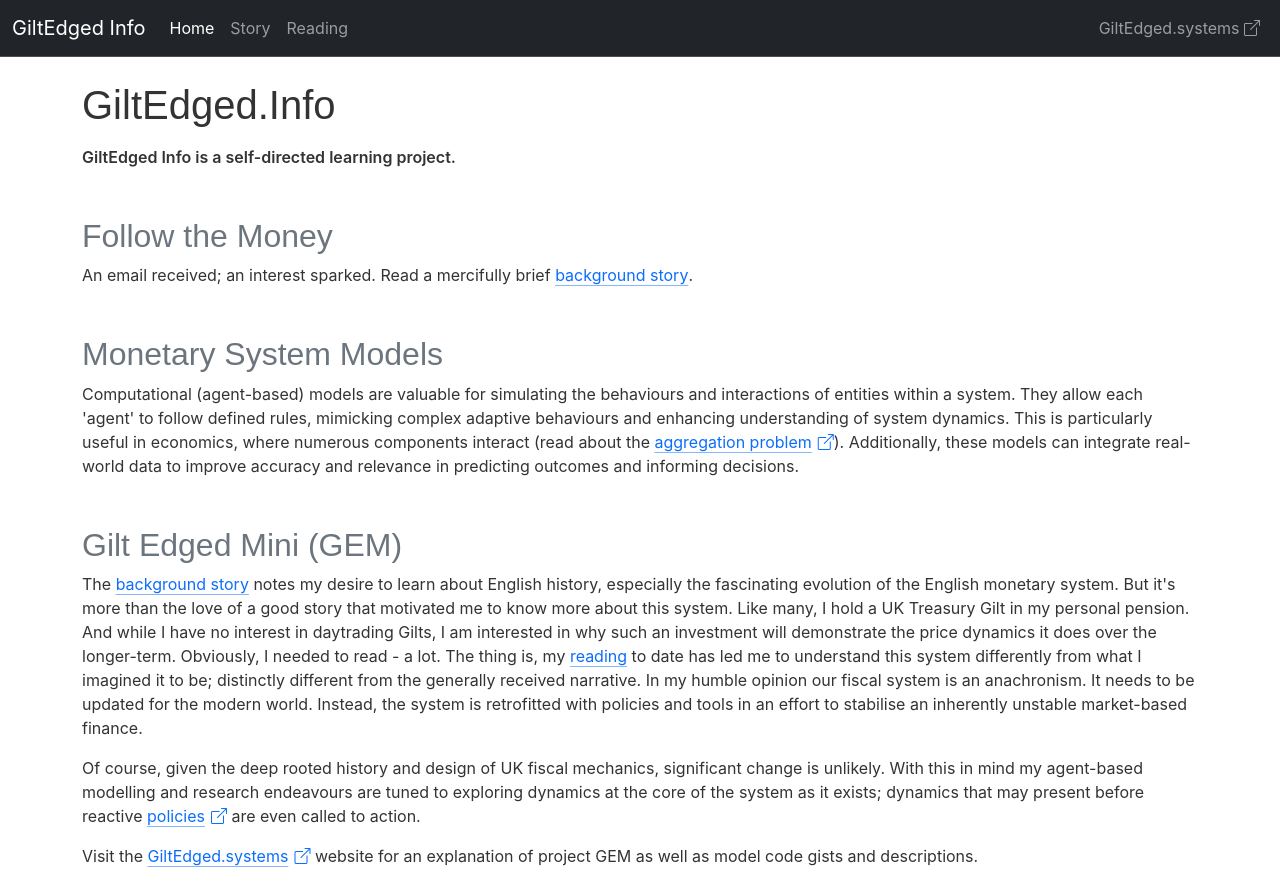
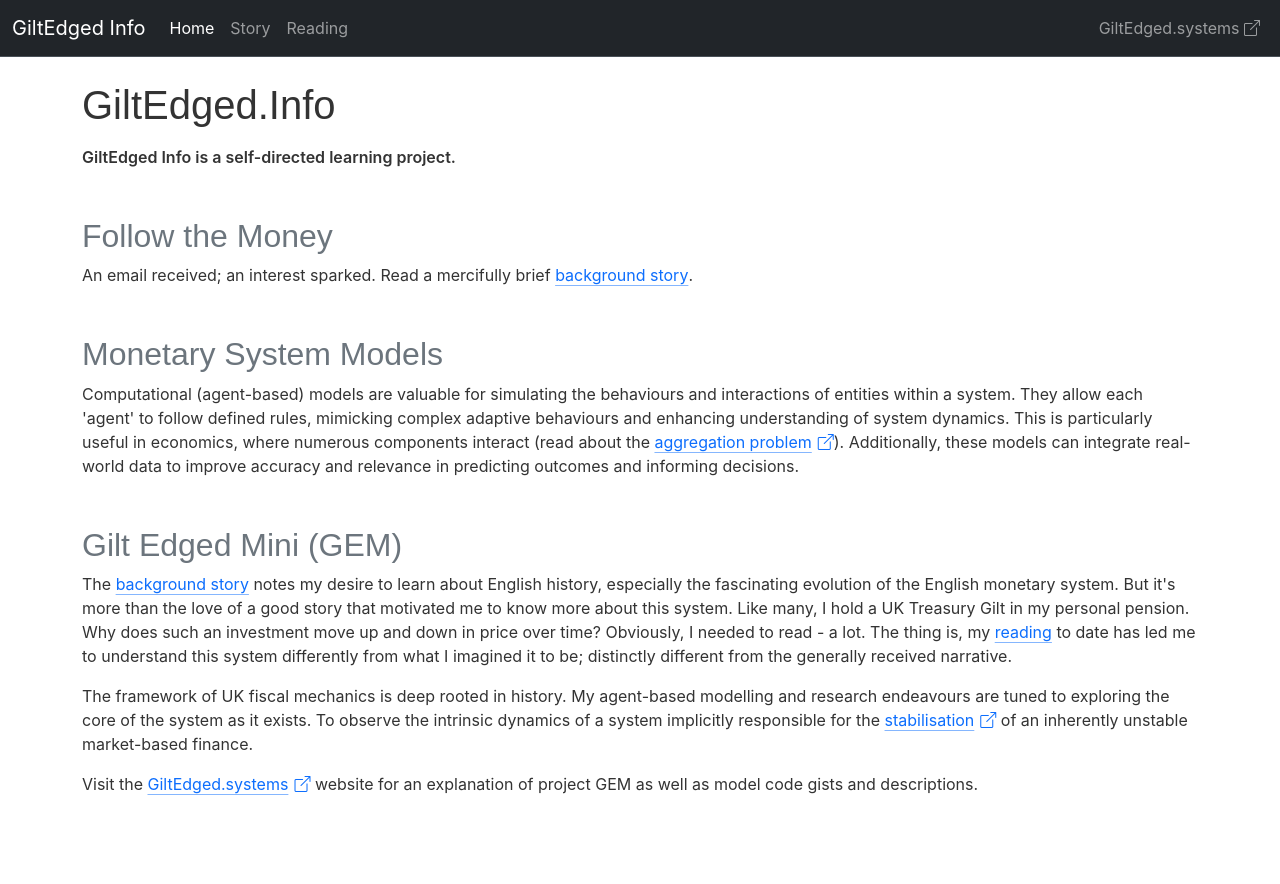
Before and after one commit to danodriscoll/giltedged-info, a React (Vite) app: page / in a window 1280 px wide. After the commit the page ends 812 px from the top, so only its background shows below. Built offline with nearby package versions, Linux system fonts and the light colour scheme.

Commit message:
index text edit

```diff
--- a/src/routes/index.jsx
+++ b/src/routes/index.jsx
@@ -39,11 +39,11 @@ function Index() {
         </h2>
 
         <p>
-          The <Link className="icon-link" to="/background-story">background story</Link> notes my desire to learn about English history, especially the fascinating evolution of the English monetary system. But it's more than the love of a good story that motivated me to know more about this system. Like many, I hold a UK Treasury Gilt in my personal pension. And while I have no interest in daytrading Gilts, I am interested in why such an investment will demonstrate the price dynamics it does over the longer-term. Obviously, I needed to read - a lot. The thing is, my <Link className="icon-link" to="/reading">reading</Link> to date has led me to understand this system differently from what I imagined it to be; distinctly different from the generally received narrative. In my humble opinion our fiscal system is an anachronism. It needs to be updated for the modern world. Instead, the system is retrofitted with policies and tools in an effort to stabilise an inherently unstable market-based finance.
+          The <Link className="icon-link" to="/background-story">background story</Link> notes my desire to learn about English history, especially the fascinating evolution of the English monetary system. But it's more than the love of a good story that motivated me to know more about this system. Like many, I hold a UK Treasury Gilt in my personal pension. Why does such an investment move up and down in price over time? Obviously, I needed to read - a lot. The thing is, my <Link className="icon-link" to="/reading">reading</Link> to date has led me to understand this system differently from what I imagined it to be; distinctly different from the generally received narrative.
         </p>
 
         <p>
-          Of course, given the deep rooted history and design of UK fiscal mechanics, significant change is unlikely. With this in mind my agent-based modelling and research endeavours are tuned to exploring dynamics at the core of the system as it exists; dynamics that may present before reactive <a className="icon-link" href="https://www.bankofengland.co.uk/quarterly-bulletin/2023/2023/financial-stability-buy-sell-tools-a-gilt-market-case-study" target="_blank">policies <i className="bi bi-box-arrow-up-right mb-2"></i></a> are even called to action.
+          The framework of UK fiscal mechanics is deep rooted in history. My agent-based modelling and research endeavours are tuned to exploring the core of the system as it exists. To observe the intrinsic dynamics of a system implicitly responsible for the <a className="icon-link" href="https://www.bankofengland.co.uk/quarterly-bulletin/2023/2023/financial-stability-buy-sell-tools-a-gilt-market-case-study" target="_blank">stabilisation <i className="bi bi-box-arrow-up-right mb-2"></i></a> of an inherently unstable market-based finance.
         </p>
 
         <p>
```
